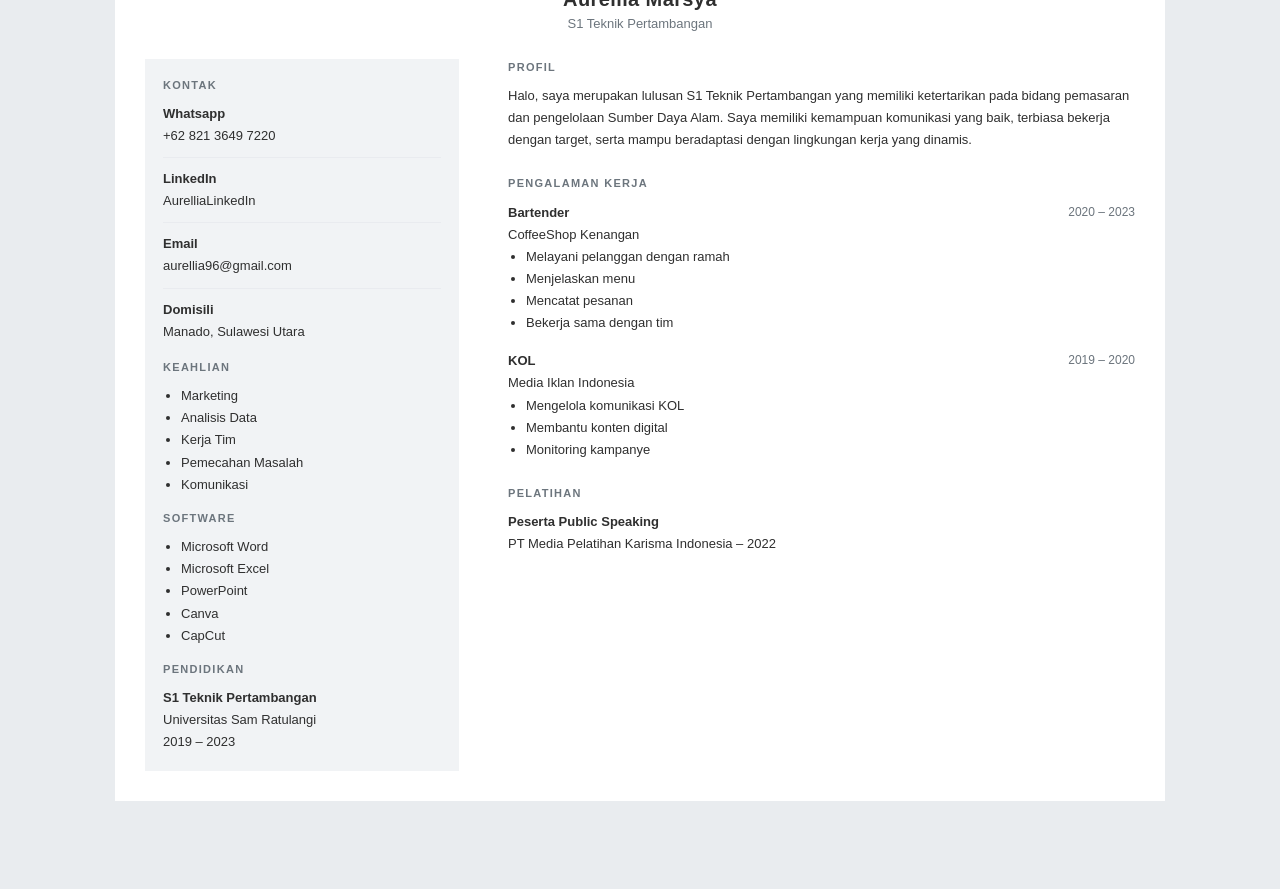
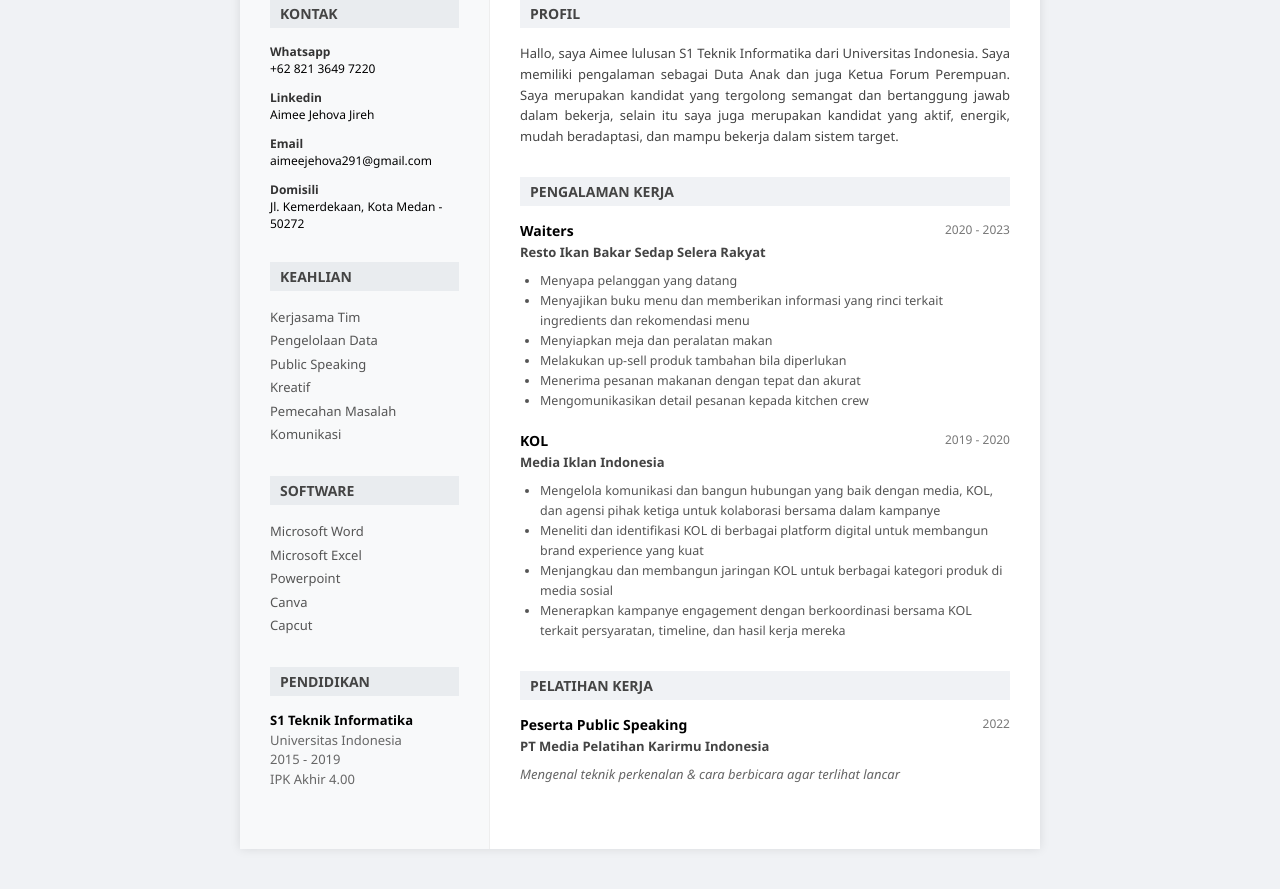
Before and after one commit to aimeejehovajireh/Laporan2, a plain HTML site: page index.html in a window 1280 px wide. Shown: the part 224-1113 px from the top of the page. Before the commit the page ends 1055 px from the top, so only its background shows below. Drawn offline with nearby package versions, Linux system fonts and the light colour scheme.

Commit message:
update index.html

```diff
--- a/index.html
+++ b/index.html
@@ -3,247 +3,315 @@
   <head>
     <meta charset="UTF-8" />
     <meta name="viewport" content="width=device-width, initial-scale=1.0" />
-    <title>Profil CV</title>
-
-    <link
-      href="https://cdn.jsdelivr.net/npm/bootstrap@5.3.3/dist/css/bootstrap.min.css"
-      rel="stylesheet"
-    />
-
+    <title>Profil CV - Aimee Jehova Jireh</title>
     <style>
-      /* RESET & BASE */
+      /* --- BAGIAN CSS DIMULAI DI SINI --- */
       * {
+        margin: 0;
+        padding: 0;
         box-sizing: border-box;
-      }
-      body {
-        margin: 0;
-        background-color: #e9ecef;
-        font-family: Arial, Helvetica, sans-serif;
-        color: #2f2f2f;
-        font-size: 14px;
+        font-family: "Segoe UI", Tahoma, Geneva, Verdana, sans-serif;
       }
 
-      /* WRAPPER */
-      .cv-wrapper {
-        max-width: 1050px;
-        margin: 30px auto;
-        background: #ffffff;
+      body {
+        background-color: #f0f2f5;
+        padding: 40px 0;
+        display: flex;
+        justify-content: center;
+      }
+
+      .resume-container {
+        width: 800px;
+        background-color: #fff;
+        box-shadow: 0 0 10px rgba(0, 0, 0, 0.1);
+      }
+
+      /* Header Section */
+      .header {
+        display: flex;
+        align-items: center;
+        padding: 40px;
+        gap: 30px;
+      }
+
+      .profile-img img {
+        width: 140px;
+        height: 140px;
+        object-fit: cover;
+        border: 1px solid #ddd;
+      }
+
+      .header-text h1 {
+        font-size: 32px;
+        color: #333;
+        letter-spacing: 1px;
+      }
+
+      .header-text p {
+        font-size: 18px;
+        color: #666;
+        margin-top: 5px;
+      }
+
+      /* Layout Grid */
+      .main-content {
+        display: grid;
+        grid-template-columns: 250px 1fr;
+        border-top: 1px solid #eee;
+      }
+
+      /* Sidebar Styling */
+      .sidebar {
+        background-color: #f8f9fa;
+        padding: 30px;
+        border-right: 1px solid #eee;
+      }
+
+      .sidebar h3 {
+        font-size: 14px;
+        background-color: #e9ecef;
+        padding: 5px 10px;
+        margin-bottom: 15px;
+        color: #444;
+      }
+
+      .sidebar section {
+        margin-bottom: 30px;
+      }
+
+      .contact-item {
+        margin-bottom: 12px;
+        font-size: 12px;
+      }
+
+      .contact-item strong {
+        display: block;
+        color: #333;
+      }
+
+      .sidebar ul {
+        list-style: none;
+        font-size: 13px;
+        line-height: 1.8;
+        color: #555;
+      }
+
+      .edu-item {
+        font-size: 13px;
+        line-height: 1.5;
+      }
+
+      .edu-item span {
+        display: block;
+        color: #666;
+      }
+
+      /* Content Styling */
+      .content {
         padding: 30px;
       }
 
-      /* HEADER */
-      .header {
-        text-align: center;
-        margin-bottom: 25px;
-      }
-      .profile-img {
-        width: 130px;
-        height: 130px;
-        object-fit: cover;
-        border-radius: 3px;
-        margin-bottom: 12px;
-      }
-      .name {
-        font-size: 20px;
-        font-weight: 700;
-        letter-spacing: 0.4px;
-      }
-      .degree {
-        font-size: 13px;
-        color: #6c757d;
+      .section-title {
+        font-size: 14px;
+        background-color: #f0f2f5;
+        padding: 5px 10px;
+        margin-bottom: 15px;
+        color: #444;
       }
 
-      /* SIDEBAR */
-      .sidebar {
-        background-color: #f1f3f5;
-        padding: 18px;
-        height: 100%;
+      .content section {
+        margin-bottom: 30px;
       }
 
-      .section-title {
-        font-size: 11px;
-        font-weight: 700;
-        letter-spacing: 1.3px;
-        color: #6c757d;
-        margin-bottom: 10px;
+      .content p {
+        font-size: 13px;
+        line-height: 1.6;
+        color: #444;
+        text-align: justify;
       }
 
-      .small-text {
-        font-size: 13px;
-        line-height: 1.7;
+      .job {
+        margin-bottom: 20px;
       }
 
-      ul {
-        padding-left: 18px;
-        margin-bottom: 14px;
+      .job-header {
+        display: flex;
+        justify-content: space-between;
+        font-size: 14px;
+        margin-bottom: 2px;
       }
 
-      hr {
-        border-top: 1px solid #ced4da;
-        margin: 10px 0;
+      .company {
+        font-weight: bold;
+        font-size: 13px;
+        color: #333;
+        margin-bottom: 8px !important;
       }
 
-      /* MAIN CONTENT */
-      .content {
-        padding-left: 25px;
+      .content ul {
+        padding-left: 20px;
+        font-size: 12.5px;
+        color: #555;
+        line-height: 1.6;
       }
 
-      .job-title {
-        font-weight: 700;
-      }
-
-      .job-year {
-        float: right;
-        color: #6c757d;
+      .year {
+        color: #777;
         font-size: 12px;
       }
 
-      @media (max-width: 576px) {
-        body {
-          background-color: #ffffff;
+      .desc {
+        font-style: italic;
+        color: #666 !important;
       }
-
-        .cv-wrapper {
-          margin: 0;
-          padding: 20px 16px;
-        }
-
-        .header {
-          margin-bottom: 20px;
-        }
-
-        .profile-img {
-          width: 120px;
-          height: 120px;
-        }
-
-        .name {
-          font-size: 18px;
-        }
-
-        .content {
-          padding-left: 0;
-        }
-
-        .sidebar {
-          margin-top: 20px;
-        }
-      }
+      /* --- BAGIAN CSS BERAKHIR --- */
     </style>
   </head>
   <body>
-    <div class="cv-wrapper">
-      <!-- HEADER -->
-      <div class="header">
-        <img src="asset/img/gambar.jpg" alt="Foto Profil" />
-        <div class="name">Aurellia Marsya</div>
-        <div class="degree">S1 Teknik Pertambangan</div>
+    <div class="resume-container">
+      <header class="header">
+        <div class="profile-img">
+          <img src="asset/img/foto.jpg" alt="Profile Photo" />
         </div>
+        <div class="header-text">
+          <h1>AIMEE JEHOVA JIREH</h1>
+          <p>S1 TEKNIK INFORMATIKA</p>
+        </div>
+      </header>
 
-      <div class="row">
-        <!-- SIDEBAR -->
-        <div class="col-lg-4">
-          <div class="sidebar">
-            <div class="section-title">KONTAK</div>
-            <div class="small-text">
-              <strong>Whatsapp</strong><br />+62 821 3649 7220
+      <div class="main-content">
+        <aside class="sidebar">
+          <section>
+            <h3>KONTAK</h3>
+            <div class="contact-item">
+              <strong>Whatsapp</strong>
+              <span>+62 821 3649 7220</span>
             </div>
-            <hr />
-            <div class="small-text">
-              <strong>LinkedIn</strong><br />AurelliaLinkedIn
+            <div class="contact-item">
+              <strong>Linkedin</strong>
+              <span>Aimee Jehova Jireh</span>
             </div>
-            <hr />
-            <div class="small-text">
-              <strong>Email</strong><br />aurellia96@gmail.com
+            <div class="contact-item">
+              <strong>Email</strong>
+              <span>aimeejehova291@gmail.com</span>
             </div>
-            <hr />
-            <div class="small-text">
-              <strong>Domisili</strong><br />Manado, Sulawesi Utara
+            <div class="contact-item">
+              <strong>Domisili</strong>
+              <span>Jl. Kemerdekaan, Kota Medan - 50272</span>
             </div>
+          </section>
 
-            <div class="mt-3">
-              <div class="section-title">KEAHLIAN</div>
-              <ul class="small-text">
-                <li>Marketing</li>
-                <li>Analisis Data</li>
-                <li>Kerja Tim</li>
+          <section>
+            <h3>KEAHLIAN</h3>
+            <ul>
+              <li>Kerjasama Tim</li>
+              <li>Pengelolaan Data</li>
+              <li>Public Speaking</li>
+              <li>Kreatif</li>
               <li>Pemecahan Masalah</li>
               <li>Komunikasi</li>
             </ul>
-            </div>
+          </section>
 
-            <div>
-              <div class="section-title">SOFTWARE</div>
-              <ul class="small-text">
+          <section>
+            <h3>SOFTWARE</h3>
+            <ul>
               <li>Microsoft Word</li>
               <li>Microsoft Excel</li>
-                <li>PowerPoint</li>
+              <li>Powerpoint</li>
               <li>Canva</li>
-                <li>CapCut</li>
+              <li>Capcut</li>
+            </ul>
+          </section>
+
+          <section>
+            <h3>PENDIDIKAN</h3>
+            <div class="edu-item">
+              <strong>S1 Teknik Informatika</strong>
+              <span>Universitas Indonesia</span>
+              <span>2015 - 2019</span>
+              <span>IPK Akhir 4.00</span>
+            </div>
+          </section>
+        </aside>
+
+        <main class="content">
+          <section>
+            <h3 class="section-title">PROFIL</h3>
+            <p>
+              Hallo, saya Aimee lulusan S1 Teknik Informatika dari Universitas
+              Indonesia. Saya memiliki pengalaman sebagai Duta Anak dan juga
+              Ketua Forum Perempuan. Saya merupakan kandidat yang tergolong
+              semangat dan bertanggung jawab dalam bekerja, selain itu saya juga
+              merupakan kandidat yang aktif, energik, mudah beradaptasi, dan
+              mampu bekerja dalam sistem target.
+            </p>
+          </section>
+
+          <section>
+            <h3 class="section-title">PENGALAMAN KERJA</h3>
+
+            <div class="job">
+              <div class="job-header">
+                <strong>Waiters</strong>
+                <span class="year">2020 - 2023</span>
+              </div>
+              <p class="company">Resto Ikan Bakar Sedap Selera Rakyat</p>
+              <ul>
+                <li>Menyapa pelanggan yang datang</li>
+                <li>
+                  Menyajikan buku menu dan memberikan informasi yang rinci
+                  terkait ingredients dan rekomendasi menu
+                </li>
+                <li>Menyiapkan meja dan peralatan makan</li>
+                <li>Melakukan up-sell produk tambahan bila diperlukan</li>
+                <li>Menerima pesanan makanan dengan tepat dan akurat</li>
+                <li>Mengomunikasikan detail pesanan kepada kitchen crew</li>
               </ul>
             </div>
 
-            <div>
-              <div class="section-title">PENDIDIKAN</div>
-              <div class="small-text">
-                <strong>S1 Teknik Pertambangan</strong><br />
-                Universitas Sam Ratulangi<br />
-                2019 – 2023
+            <div class="job">
+              <div class="job-header">
+                <strong>KOL</strong>
+                <span class="year">2019 - 2020</span>
               </div>
+              <p class="company">Media Iklan Indonesia</p>
+              <ul>
+                <li>
+                  Mengelola komunikasi dan bangun hubungan yang baik dengan
+                  media, KOL, dan agensi pihak ketiga untuk kolaborasi bersama
+                  dalam kampanye
+                </li>
+                <li>
+                  Meneliti dan identifikasi KOL di berbagai platform digital
+                  untuk membangun brand experience yang kuat
+                </li>
+                <li>
+                  Menjangkau dan membangun jaringan KOL untuk berbagai kategori
+                  produk di media sosial
+                </li>
+                <li>
+                  Menerapkan kampanye engagement dengan berkoordinasi bersama
+                  KOL terkait persyaratan, timeline, dan hasil kerja mereka
+                </li>
+              </ul>
             </div>
+          </section>
+
+          <section>
+            <h3 class="section-title">PELATIHAN KERJA</h3>
+            <div class="job">
+              <div class="job-header">
+                <strong>Peserta Public Speaking</strong>
+                <span class="year">2022</span>
               </div>
-        </div>
-
-        <!-- CONTENT -->
-        <div class="col-lg-8">
-          <div class="content">
-            <div class="mb-4">
-              <div class="section-title">PROFIL</div>
-              <p class="small-text">
-                Halo, saya merupakan lulusan S1 Teknik Pertambangan yang
-                memiliki ketertarikan pada bidang pemasaran dan pengelolaan
-                Sumber Daya Alam. Saya memiliki kemampuan komunikasi yang baik,
-                terbiasa bekerja dengan target, serta mampu beradaptasi dengan
-                lingkungan kerja yang dinamis.
+              <p class="company">PT Media Pelatihan Karirmu Indonesia</p>
+              <p class="desc">
+                Mengenal teknik perkenalan & cara berbicara agar terlihat lancar
               </p>
             </div>
-
-            <div class="mb-4">
-              <div class="section-title">PENGALAMAN KERJA</div>
-
-              <div class="small-text">
-                <span class="job-title">Bartender</span>
-                <span class="job-year">2020 – 2023</span><br />
-                CoffeeShop Kenangan
-              </div>
-              <ul class="small-text">
-                <li>Melayani pelanggan dengan ramah</li>
-                <li>Menjelaskan menu</li>
-                <li>Mencatat pesanan</li>
-                <li>Bekerja sama dengan tim</li>
-              </ul>
-
-              <div class="small-text mt-3">
-                <span class="job-title">KOL</span>
-                <span class="job-year">2019 – 2020</span><br />
-                Media Iklan Indonesia
-              </div>
-              <ul class="small-text">
-                <li>Mengelola komunikasi KOL</li>
-                <li>Membantu konten digital</li>
-                <li>Monitoring kampanye</li>
-              </ul>
-            </div>
-
-            <div>
-              <div class="section-title">PELATIHAN</div>
-              <p class="small-text">
-                <strong>Peserta Public Speaking</strong><br />
-                PT Media Pelatihan Karisma Indonesia – 2022
-              </p>
-            </div>
-          </div>
-        </div>
+          </section>
+        </main>
       </div>
     </div>
   </body>
```
Lines whose indentation alone changed are shown as unchanged.
